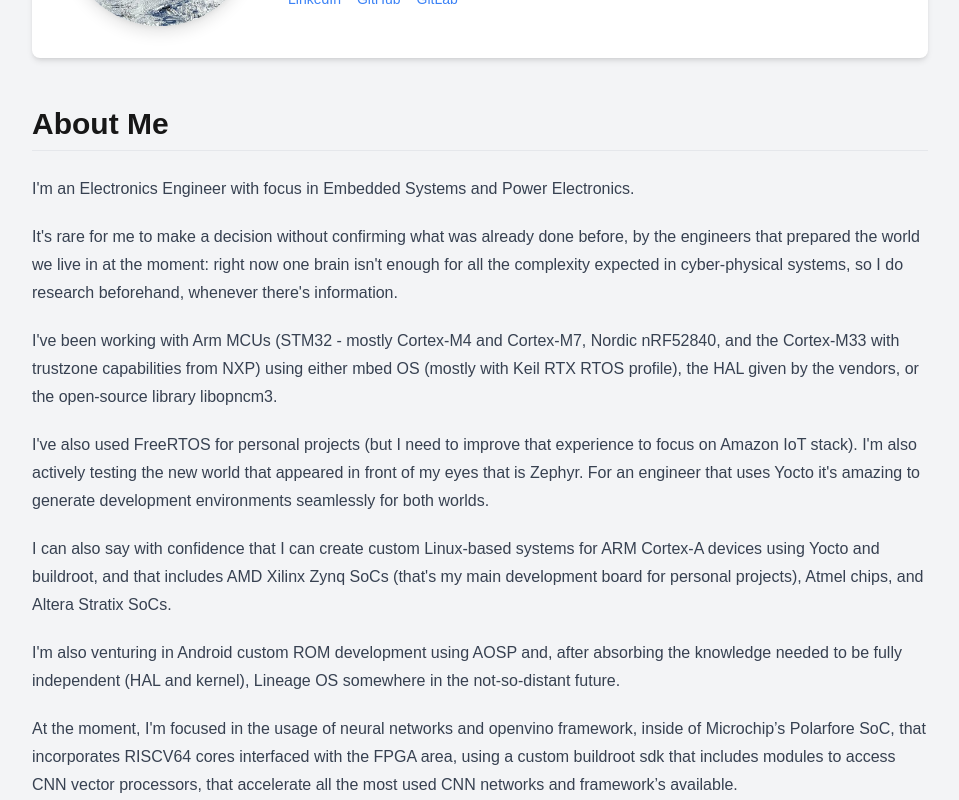
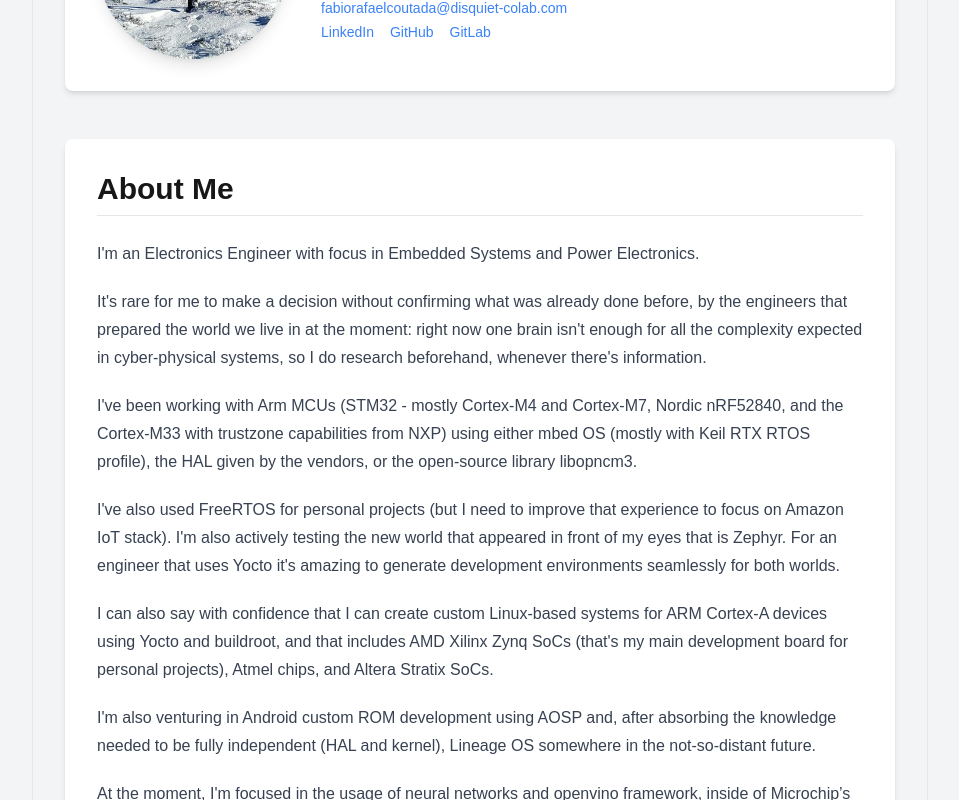
Before and after one commit to fabiorafaelcoutada/disquiet-colab-homepage, a Next.js app: page /team/fabio-cunha in a window 1280 px wide. Shown: the part 420-1220 px from the top of the page, without its empty margins (160-1119 px from the left). Built offline with nearby package versions, Linux system fonts and the light colour scheme.

Commit message:
Refactor team member page: improve padding, refine styles for `contentWrapper`, and wrap section headers with `memberHeader` for consistency.

```diff
--- a/src/app/team/[slug]/page.module.css
+++ b/src/app/team/[slug]/page.module.css
@@ -8,7 +8,7 @@
 
     /* --- GREY SCHEME --- */
     background-color: #f3f4f6; /* Light grey background */
-    padding: 1rem 1rem 3rem 1rem; /* Adjust padding as needed */
+    padding: 2rem 2rem 3rem 1rem; /* Adjust padding as needed */
 }
 
 /* Specific styles for dark mode if needed */
@@ -22,6 +22,10 @@
 .contentWrapper {
     max-width: 896px; /* max-w-4xl */
     width: 100%;
+    box-sizing: border-box;
+    border: 1px solid #e2e8f0;
+    margin: 0 auto;
+    padding: 2rem;
 }
 
 .memberHeader {
--- a/src/app/team/[slug]/page.tsx
+++ b/src/app/team/[slug]/page.tsx
@@ -73,7 +73,6 @@ export default async function TeamMemberPage({ params }: Props) {
     return (
         <div className={styles.pageContainer}>
             <div className={styles.contentWrapper}>
-
                 {/* === MEMBER HEADER (Unchanged) === */}
                 <div className={styles.memberHeader}>
                     <div className={styles.avatar}>
@@ -97,6 +96,7 @@ export default async function TeamMemberPage({ params }: Props) {
 
                 {/* --- About Me (Unchanged) --- */}
                 {contentHtml && contentHtml.trim() !== '' && (
+                    <div className={styles.memberHeader}>
                         <section>
                             <h2 className="text-3xl font-bold border-b pb-2 mb-6 dark:text-white">About Me</h2>
                             <div
@@ -104,20 +104,24 @@ export default async function TeamMemberPage({ params }: Props) {
                                 dangerouslySetInnerHTML={{ __html: contentHtml }}
                             />
                         </section>
+                    </div>
                 )}
 
                 {/* --- Skills Section (Unchanged) --- */}
                 {hasAnySkills && data.skills && (
+                    <div className={styles.memberHeader}>
                         <section>
                             <h2 className="text-3xl font-bold border-b pb-2 mb-6 dark:text-white">Skills</h2>
                             <div className="flex flex-wrap gap-4">
                                 <RecursiveSkillsRenderer data={data.skills} />
                             </div>
                         </section>
+                    </div>
                 )}
 
                 {/* --- Professional Experience Section (FIXED LOGIC) --- */}
                 {data.experiences && data.experiences.length > 0 && (
+                    <div className={styles.memberHeader}>
                         <section>
                             <h2 className="text-3xl font-bold border-b pb-2 mb-6 dark:text-white">Experience</h2>
                             <div className="space-y-8">
@@ -149,36 +153,42 @@ export default async function TeamMemberPage({ params }: Props) {
                                 })}
                             </div>
                         </section>
+                    </div>
                 )}
 
                 {/* --- Achievements Section (Unchanged) --- */}
                 {data.achievements && data.achievements.length > 0 && (
+                    <div className={styles.memberHeader}>
                         <section>
                             <h2 className="text-3xl font-bold border-b pb-2 mb-6 dark:text-white">Achievements</h2>
                             <ul className="list-disc list-inside space-y-2 text-gray-700 dark:text-gray-300">
                                 {data.achievements.map((ach, index) => <li key={index}>{ach}</li>)}
                             </ul>
                         </section>
+                    </div>
                 )}
 
                 {/* --- Hobbies & Interests Sections (Unchanged) --- */}
                 {data.hobbies && data.hobbies.length > 0 && (
+                    <div className={styles.memberHeader}>
                         <section>
                             <h2 className="text-3xl font-bold border-b pb-2 mb-6 dark:text-white">Hobbies</h2>
                             <ul className="list-disc list-inside space-y-2 text-gray-700 dark:text-gray-300">
                                 {data.hobbies.map((hobby, index) => <li key={index}>{hobby}</li>)}
                             </ul>
                         </section>
+                    </div>
                 )}
                 {data.interests && data.interests.length > 0 && (
+                    <div className={styles.memberHeader}>
                         <section>
                             <h2 className="text-3xl font-bold border-b pb-2 mb-6 dark:text-white">Interests</h2>
                             <ul className="list-disc list-inside space-y-2 text-gray-700 dark:text-gray-300">
                                 {data.interests.map((interest, index) => <li key={index}>{interest}</li>)}
                             </ul>
                         </section>
+                    </div>
                 )}
-
             </div>
         </div>
     );
```
Lines whose indentation alone changed are shown as unchanged.
